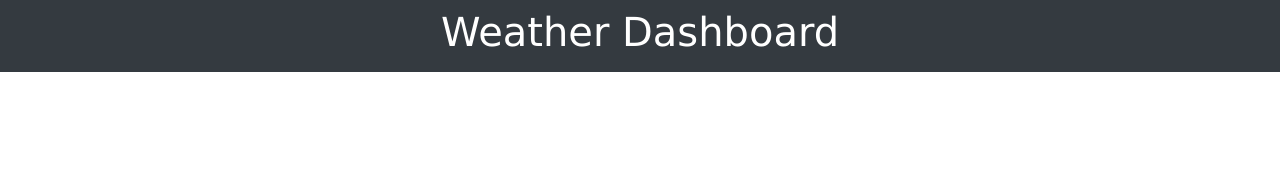
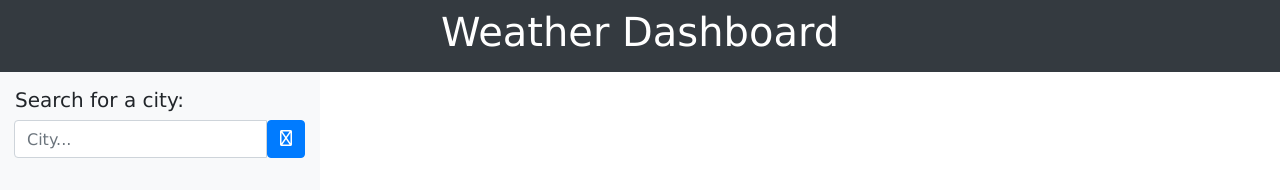
Before and after one commit to FluteMonkey/Weather-Dashboard, a plain HTML site: page index.html in a window 1280 px wide. Drawn offline with nearby package versions, Linux system fonts and the light colour scheme.

Commit message:
added city search bar

```diff
--- a/index.html
+++ b/index.html
@@ -18,4 +18,18 @@
             <h1 class="text-center text-white">Weather Dashboard</h1>
         </div>
     </div>
+
+    <!--main container-->
+    <div class="container-fluid">
+        <div class="row">
+            <div class="col-lg-3 bg-light pt-3 pb-3">
+                <h5>Search for a city:</h5>
+
+                <div class="input-group mb-3">
+                    <input id="cityName" type="text" class="form-control input-group-append" placeholder="City...">
+                    <button id="searchBtn" class="btn btn-primary" type="button" id="button-asson2"><i class="far fa-search"></i></button>
+                </div>
+            </div>
+        </div>
+    </div>
 </body>
```
